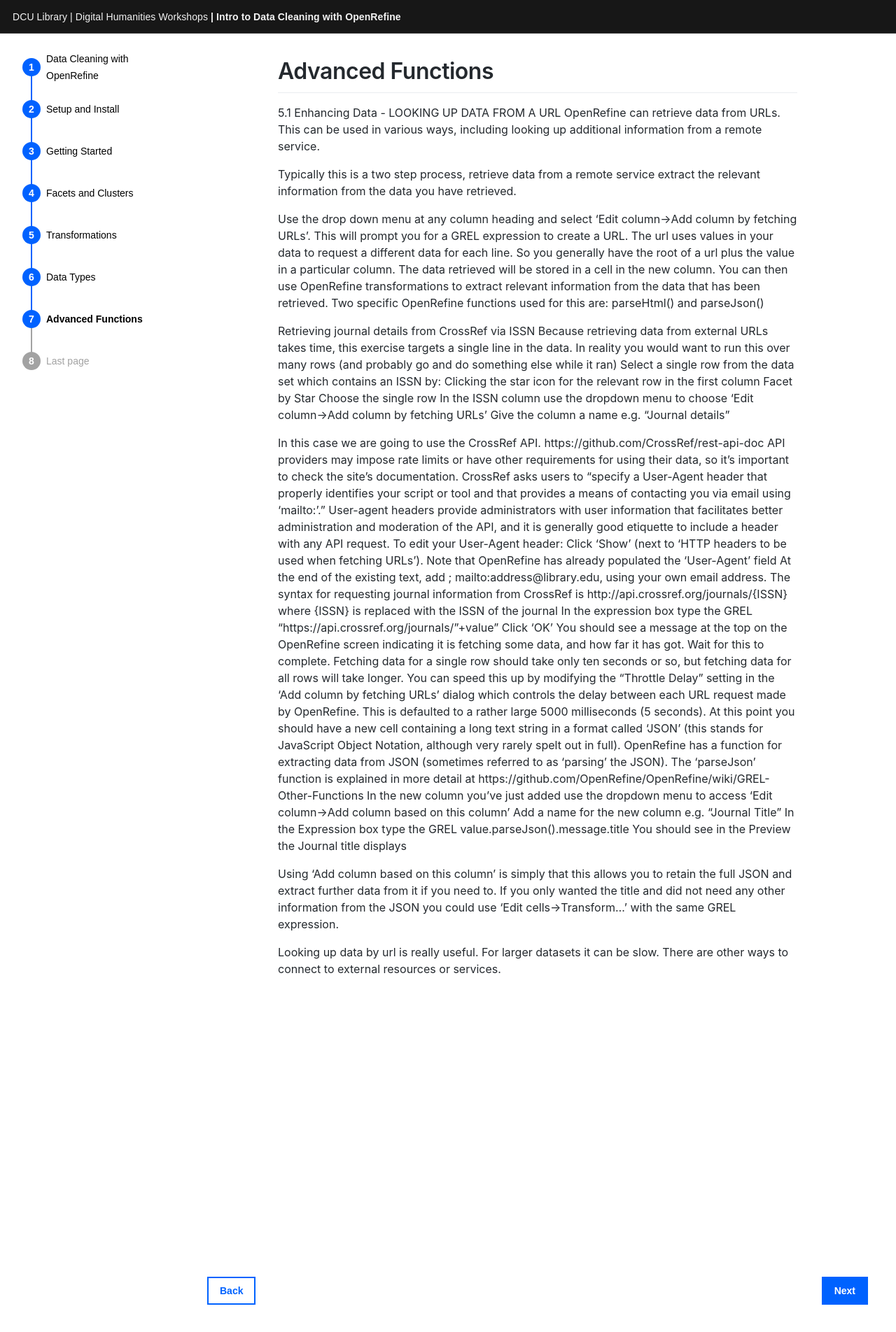
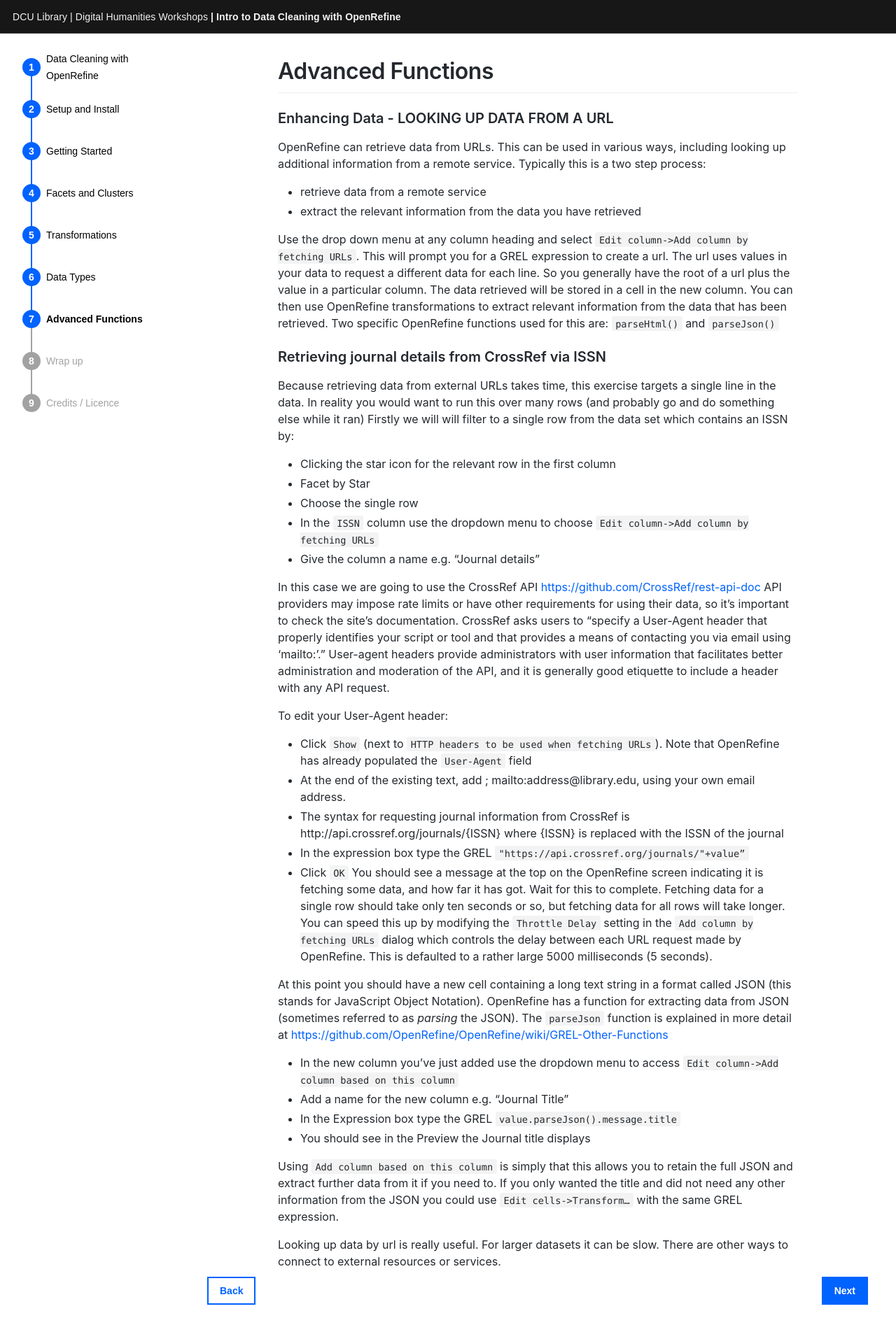
Before and after one commit to DCULibrary/open-refine-workshop, a Jekyll site: the page built from _workshop/advanced-functions.md, in a window 1280 px wide. Shown: the top 1904 px of the page at 70% size. Built offline with Jekyll 4.4.1, drawn with Linux system fonts in a browser that asks for light colours; some web fonts are replaced.

Commit message:
Create pages

```diff
--- a/_workshop/advanced-functions.md
+++ b/_workshop/advanced-functions.md
@@ -3,44 +3,41 @@ title: Advanced Functions     # The title of the page
 date: 0000-01-07    # Page order is set by date
 ---
 
-5.1 Enhancing Data - LOOKING UP DATA FROM A URL
-OpenRefine can retrieve data from URLs. This can be used in various ways, including looking up additional information from a remote service.
+### Enhancing Data - LOOKING UP DATA FROM A URL
+OpenRefine can retrieve data from URLs. This can be used in various ways, including looking up additional information from a remote service. Typically this is a two step process:
+* retrieve data from a remote service
+* extract the relevant information from the data you have retrieved
 
-Typically this is a two step process,
-retrieve data from a remote service
-extract the relevant information from the data you have retrieved.
+Use the drop down menu at any column heading and select `Edit column->Add column by fetching URLs`. This will prompt you for a GREL expression to create a url. The url uses values in your data to request a different data for each line. So you generally have the root of a url plus the value in a particular column. The data retrieved will be stored in a cell in the new column.  You can then use OpenRefine transformations to extract relevant information from the data that has been retrieved.
+Two specific OpenRefine functions used for this are: `parseHtml()` and `parseJson()`
 
-Use the drop down menu at any column heading and select ‘Edit column->Add column by fetching URLs’.
-This will prompt you for a GREL expression to create a URL. The url uses values in your data to request a different data for each line. So you generally have the root of a url plus the value in a particular column.
-The data retrieved will be stored in a cell in the new column.  You can then use OpenRefine transformations to extract relevant information from the data that has been retrieved.
-Two specific OpenRefine functions used for this are: parseHtml() and parseJson()
+### Retrieving journal details from CrossRef via ISSN
+Because retrieving data from external URLs takes time, this exercise targets a single line in the data. In reality you would want to run this over many rows (and probably go and do something else while it ran)
+Firstly we will will filter to a single row from the data set which contains an ISSN by:
+* Clicking the star icon for the relevant row in the first column
+* Facet by Star
+* Choose the single row
+* In the `ISSN` column use the dropdown menu to choose `Edit column->Add column by fetching URLs`
+* Give the column a name e.g. "Journal details"
 
-Retrieving journal details from CrossRef via ISSN
-Because retrieving data from external URLs takes time, this exercise targets a single line in the data. In reality you would want to run this over many rows (and probably go and do something else while it ran)
-Select a single row from the data set which contains an ISSN by:
-Clicking the star icon for the relevant row in the first column
-Facet by Star
-Choose the single row
-In the ISSN column use the dropdown menu to choose ‘Edit column->Add column by fetching URLs’
-Give the column a name e.g. “Journal details”
+In this case we are going to use the CrossRef API <https://github.com/CrossRef/rest-api-doc>
+API providers may impose rate limits or have other requirements for using their data, so it’s important to check the site’s documentation. CrossRef asks users to “specify a User-Agent header that properly identifies your script or tool and that provides a means of contacting you via email using ‘mailto:’.” User-agent headers provide administrators with user information that facilitates better administration and moderation of the API, and it is generally good etiquette to include a header with any API request.
 
-In this case we are going to use the CrossRef API.
-https://github.com/CrossRef/rest-api-doc
-API providers may impose rate limits or have other requirements for using their data, so it’s important to check the site’s documentation. CrossRef asks users to “specify a User-Agent header that properly identifies your script or tool and that provides a means of contacting you via email using ‘mailto:’.” User-agent headers provide administrators with user information that facilitates better administration and moderation of the API, and it is generally good etiquette to include a header with any API request.
 To edit your User-Agent header:
-Click ‘Show’ (next to ‘HTTP headers to be used when fetching URLs’). Note that OpenRefine has already populated the ‘User-Agent’ field
-At the end of the existing text, add ; mailto:address@library.edu, using your own email address.
-The syntax for requesting journal information from CrossRef is http://api.crossref.org/journals/{ISSN} where {ISSN} is replaced with the ISSN of the journal
-In the expression box type the GREL "https://api.crossref.org/journals/"+value”
-Click ‘OK’
-You should see a message at the top on the OpenRefine screen indicating it is fetching some data, and how far it has got. Wait for this to complete. Fetching data for a single row should take only ten seconds or so, but fetching data for all rows will take longer. You can speed this up by modifying the “Throttle Delay” setting in the ‘Add column by fetching URLs’ dialog which controls the delay between each URL request made by OpenRefine. This is defaulted to a rather large 5000 milliseconds (5 seconds).
-At this point you should have a new cell containing a long text string in a format called ‘JSON’ (this stands for JavaScript Object Notation, although very rarely spelt out in full).
-OpenRefine has a function for extracting data from JSON (sometimes referred to as ‘parsing’ the JSON). The ‘parseJson’ function is explained in more detail at https://github.com/OpenRefine/OpenRefine/wiki/GREL-Other-Functions
-In the new column you’ve just added use the dropdown menu to access ‘Edit column->Add column based on this column’
-Add a name for the new column e.g. “Journal Title”
-In the Expression box type the GREL value.parseJson().message.title
-You should see in the Preview the Journal title displays
+* Click `Show` (next to `HTTP headers to be used when fetching URLs`). Note that OpenRefine has already populated the `User-Agent` field
+* At the end of the existing text, add ; mailto:address@library.edu, using your own email address.
+* The syntax for requesting journal information from CrossRef is http://api.crossref.org/journals/{ISSN} where {ISSN} is replaced with the ISSN of the journal
+* In the expression box type the GREL `"https://api.crossref.org/journals/"+value”`
+* Click `OK`
+You should see a message at the top on the OpenRefine screen indicating it is fetching some data, and how far it has got. Wait for this to complete. Fetching data for a single row should take only ten seconds or so, but fetching data for all rows will take longer. You can speed this up by modifying the `Throttle Delay` setting in the `Add column by fetching URLs` dialog which controls the delay between each URL request made by OpenRefine. This is defaulted to a rather large 5000 milliseconds (5 seconds).
 
-Using ‘Add column based on this column’ is simply that this allows you to retain the full JSON and extract further data from it if you need to. If you only wanted the title and did not need any other information from the JSON you could use ‘Edit cells->Transform…’ with the same GREL expression.
+At this point you should have a new cell containing a long text string in a format called JSON (this stands for JavaScript Object Notation).
+OpenRefine has a function for extracting data from JSON (sometimes referred to as _parsing_ the JSON). The `parseJson` function is explained in more detail at <https://github.com/OpenRefine/OpenRefine/wiki/GREL-Other-Functions>
+* In the new column you’ve just added use the dropdown menu to access `Edit column->Add column based on this column`
+* Add a name for the new column e.g. "Journal Title"
+* In the Expression box type the GREL `value.parseJson().message.title`
+* You should see in the Preview the Journal title displays
+
+Using `Add column based on this column` is simply that this allows you to retain the full JSON and extract further data from it if you need to. If you only wanted the title and did not need any other information from the JSON you could use `Edit cells->Transform…` with the same GREL expression.
 
 Looking up data by url is really useful. For larger datasets it can be slow. There are other ways to connect to external resources or services.
--- a/_workshop/what-next.md
+++ b/_workshop/wrap-up.md
@@ -1,6 +1,6 @@
 ---
-title: Last page # The title of the page
-date: 0000-01-30  # Page order is set by date
+title: Wrap up  # The title of the page
+date: 0000-01-08  # Page order is set by date
 ---
 
 
```
Also changed, not shown: _workshop/credits-and-licence.md (added, +17 -0 lines), _workshop/transformations.md (+4 -2 lines).
